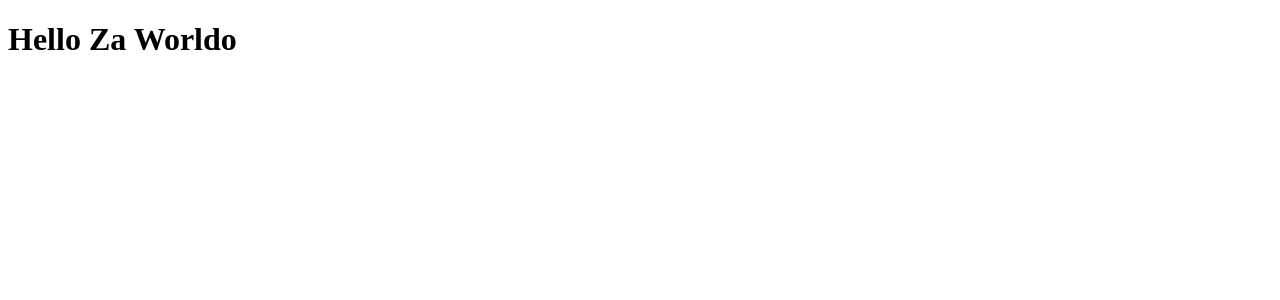
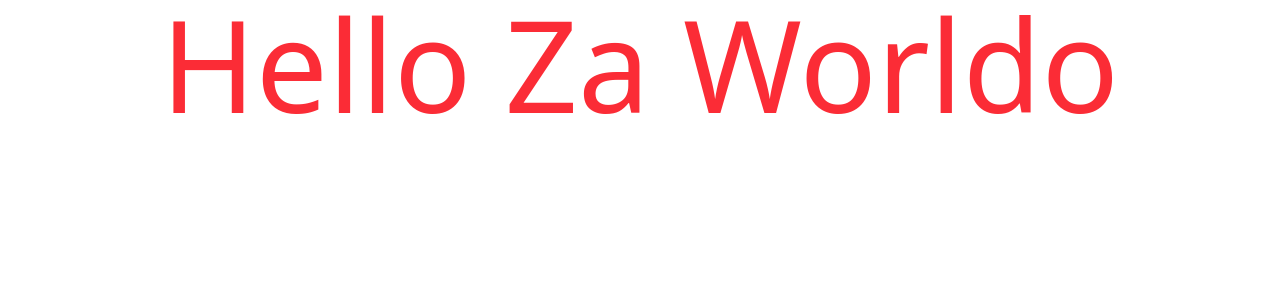
Before and after one commit to WadadParker/ai-in-react-fe, a React (Vite) app: page / in a window 1280 px wide. Shown: the top 300 px of the page. Built offline with nearby package versions, Linux system fonts and the light colour scheme.

Commit message:
fix: tailwind css style sheet apply

```diff
--- a/index.html
+++ b/index.html
@@ -5,6 +5,7 @@
     <link rel="icon" type="image/svg+xml" href="/vite.svg" />
     <meta name="viewport" content="width=device-width, initial-scale=1.0" />
     <title>AI in React App</title>
+    <link href="/src/index.css" rel="stylesheet">
   </head>
   <body>
     <div id="root"></div>
--- a/src/App.jsx
+++ b/src/App.jsx
@@ -3,7 +3,7 @@ function App() {
 
   return (
     <div>
-      <h1 className='text-red-500 text-4xl text-center'>Hello Za Worldo</h1>
+      <h1 className=" text-red-500 text-9xl text-center">Hello Za Worldo</h1>
     </div>
   )
 }
```
